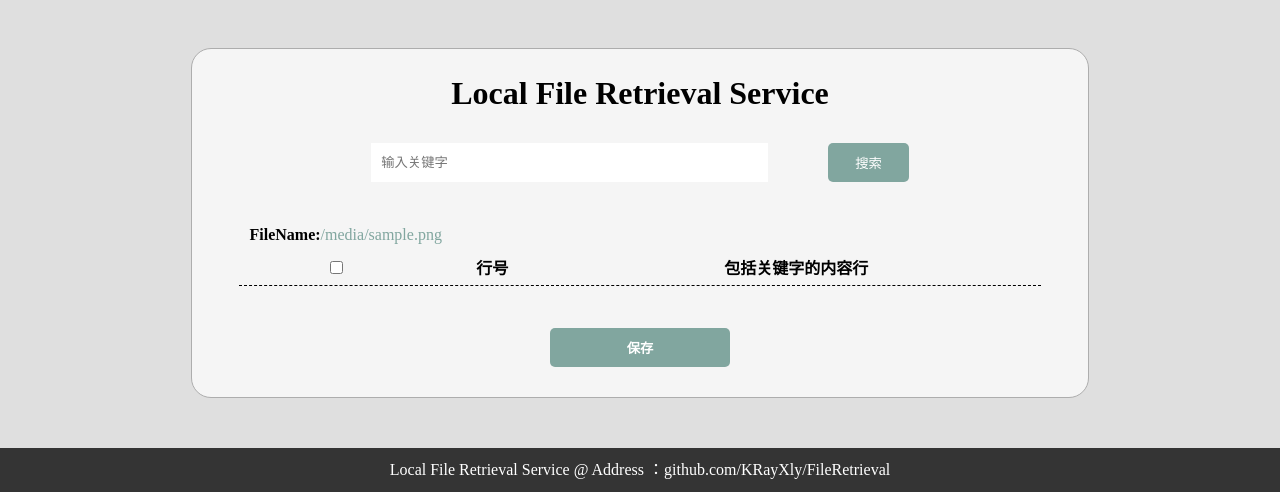
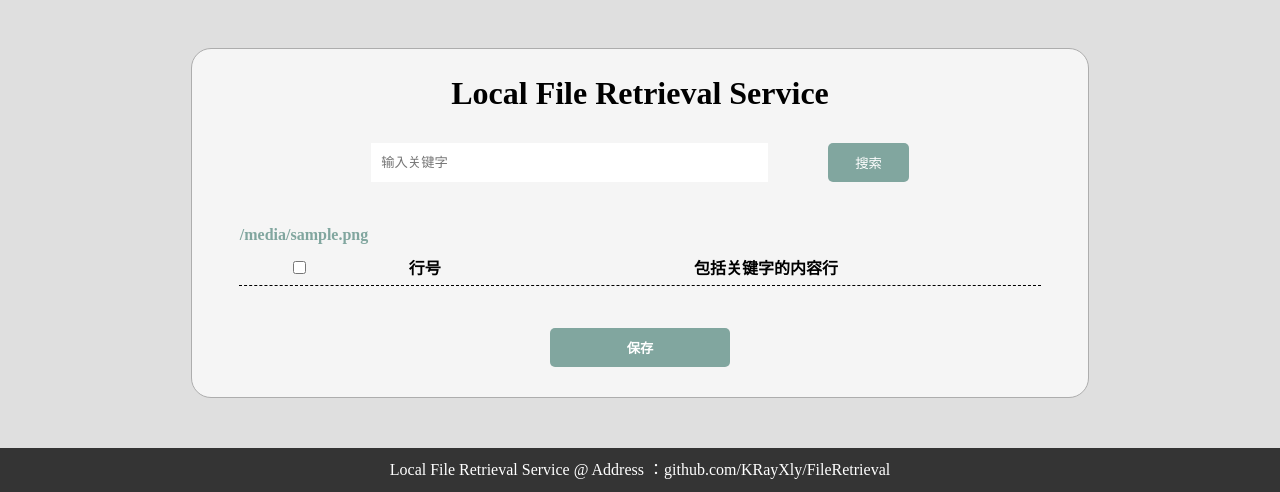
Before and after one commit to KRayXly/FileRetrieval, a Django app: template FileRetrieval/file_search/templates/upload.html in a window 1280 px wide. Shown: the part 602-1094 px from the top of the page. Run offline with Django 4.2, Linux system fonts and the light colour scheme; tables that the repository leaves empty hold one stand-in row (values such as "Sample post"); the template is opened without the code that fills it: values that come from a table or form of the project are taken from there, most other values are stand-ins (such as "Sample title", 1, 10 or a date in 2020); some libraries are stand-ins or nearby versions.

Commit message:
修改搜索后文件名格式错误

```diff
--- a/FileRetrieval/file_search/static/css/main.css
+++ b/FileRetrieval/file_search/static/css/main.css
@@ -131,17 +131,12 @@
     margin-bottom: 30px;
 }
 .f-s-fn {
-    display: flex;
-    flex-direction: row;
     text-align: left;
     margin-left: 5%;
     font-weight: bold;
+    color: #81A69F;
 }
-.f-s-fn>p {
-    font-weight: normal;
-    color: #81A69F;
-    margin: 0;
-}
+
 .f-result>tbody>tr {
     line-height: 30px;
 }
--- a/FileRetrieval/file_search/static/js/check.js
+++ b/FileRetrieval/file_search/static/js/check.js
@@ -51,7 +51,7 @@
             return;  // 跳过没有选中行的table
         }
 
-        var file_name = table.querySelector('.f-s-fn p').innerText;  // 获取文件名
+        var file_name = table.querySelector('.f-s-fn').innerText;  // 获取文件名
         selectedRows.push('FileName: ' + file_name);  // 将文件名添加到选中行数组中
         var tableHeaders = Array.from(table.querySelectorAll('th:not(:first-child)')).map(function (th) {
             return th.innerText;
--- a/FileRetrieval/file_search/templates/upload.html
+++ b/FileRetrieval/file_search/templates/upload.html
@@ -42,7 +42,7 @@
         <table class="f-result">
             <tr>
                 <td colspan="3" class="f-s-fn">
-                    FileName:   <p>{{ file_path }}</p>
+                    {{ file_path }}
                 </td>
             </tr>
             <tr class="f-s-title">
@@ -51,7 +51,7 @@
                 </th>
                 <th>行号</th>
                 <th>包括关键字的内容行</th>
-            </tr class="f-s-body">
+            </tr>
                 {% for i in results %}
                     {% if i.path == file_path %}
                         <tr class="checkline">
```
Also changed, not shown: FileRetrieval/upload/abd艾弗森飞洒发违法发我份瓦房万恶.txt (renamed from FileRetrieval/upload/abd.txt).
